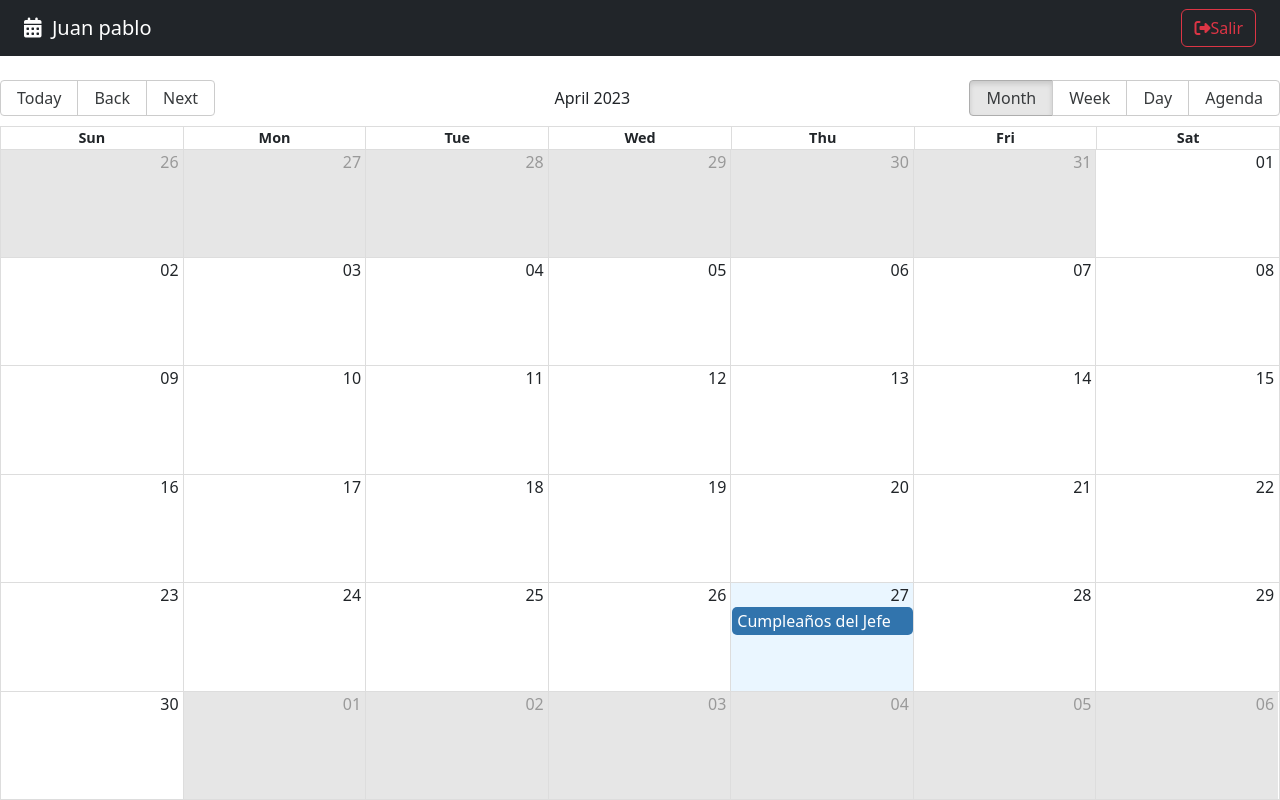
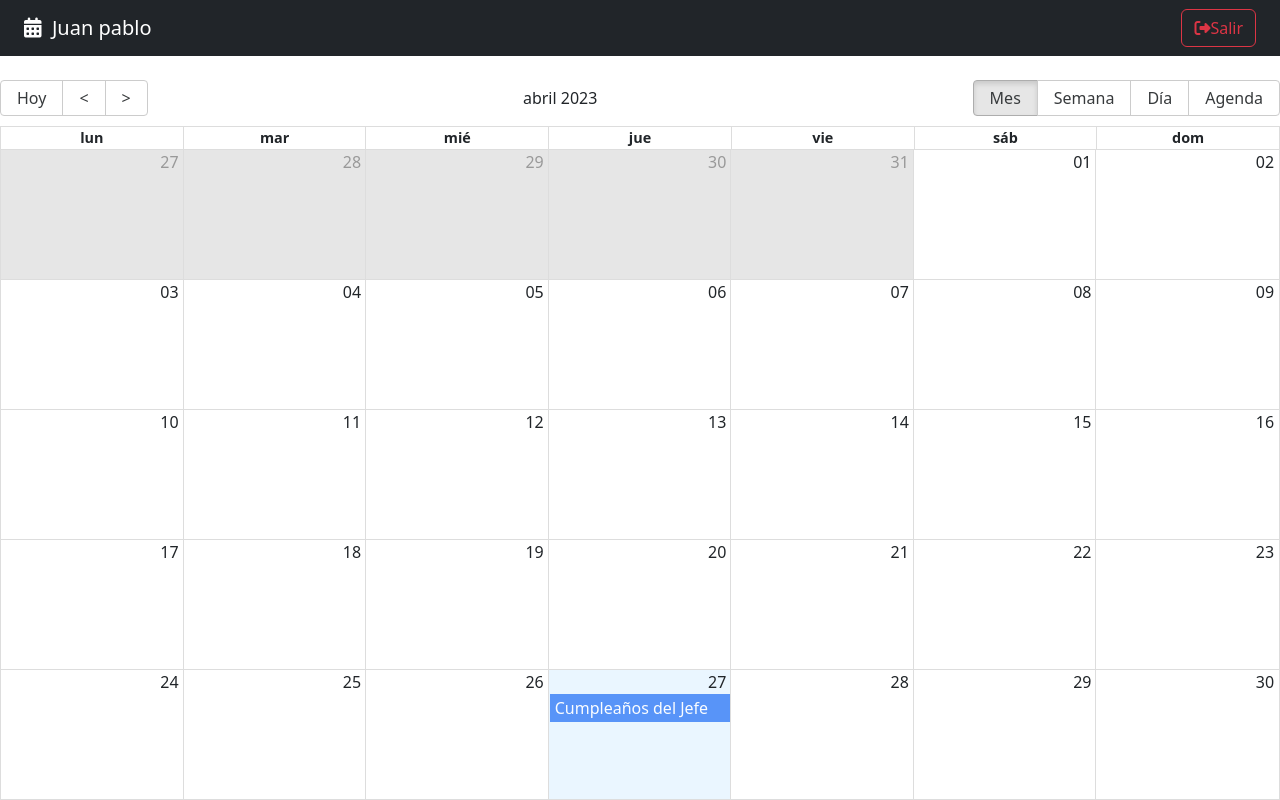
Before and after one commit to jutaga/CalendarApp, a React (Vite) app: page / in a window 1280 px wide. Built offline with nearby package versions, Linux system fonts and the light colour scheme.

Commit message:
Traduciendo en Español

```diff
--- a/src/calendar/pages/CalendarPage.jsx
+++ b/src/calendar/pages/CalendarPage.jsx
@@ -1,23 +1,11 @@
-import { Calendar, dateFnsLocalizer } from 'react-big-calendar';
+import { Calendar } from 'react-big-calendar';
 import 'react-big-calendar/lib/css/react-big-calendar.css';
 
-import { addHours, parse, startOfWeek, getDay, format } from 'date-fns';
-import enUS from 'date-fns/locale/en-US';
-
+import { addHours } from 'date-fns';
 import { Navbar } from "../";
+import { localizer, getMessagesES } from '../../helpers';
 
 
-const locales = {
-  'en-US': enUS,
-}
-
-const localizer = dateFnsLocalizer({
-  format,
-  parse,
-  startOfWeek,
-  getDay,
-  locales,
-})
 
 const events = [{
   title: 'Cumpleaños del Jefe',
@@ -32,16 +20,34 @@
 }]
 
 export const CalendarPage = () => {
+
+  const eventStyleGetter = (event, start, end, isSelected) => {
+    console.log({ event, start, end, isSelected });
+
+    const style = {
+      backgroundColor : '#347CF7',
+      borderRadius: '0px',
+      opacity : 0.8,
+      color: 'white'
+    }
+
+    return {
+      style
+    }
+  };
   return (
     <>
       <Navbar />
 
       <Calendar
+        culture='es'
         localizer={localizer}
         events={events}
         startAccessor="start"
         endAccessor="end"
         style={{ height: 'calc(100vh - 80px)' }}
+        messages={getMessagesES()}
+        eventPropGetter={eventStyleGetter}
       />
     </>
   )
--- /dev/null
+++ b/src/helpers/calendarLocalizer.js
@@ -0,0 +1,17 @@
+import { parse, startOfWeek, getDay, format } from 'date-fns';
+import esES from 'date-fns/locale/es';
+import { dateFnsLocalizer } from 'react-big-calendar';
+
+
+
+const locales = {
+    'es': esES,
+}
+
+export const localizer = dateFnsLocalizer({
+    format,
+    parse,
+    startOfWeek,
+    getDay,
+    locales,
+})
--- /dev/null
+++ b/src/helpers/getMessages.js
@@ -0,0 +1,17 @@
+export const getMessagesES = () => {
+    return {
+        allDay: 'Todo el día',
+        previous: '<',
+        next: '>',
+        today: 'Hoy',
+        month: 'Mes',
+        week: 'Semana',
+        day: 'Día',
+        agenda: 'Agenda',
+        date: 'Fecha',
+        time: 'Hora',
+        event: 'Evento',
+        noEventsInRange: 'No hay eventos en este rango',
+        showMore: total => `+ Ver más (${total})`
+    }
+}
--- /dev/null
+++ b/src/helpers/index.js
@@ -0,0 +1,2 @@
+export * from './calendarLocalizer'
+export * from './getMessages'
```
